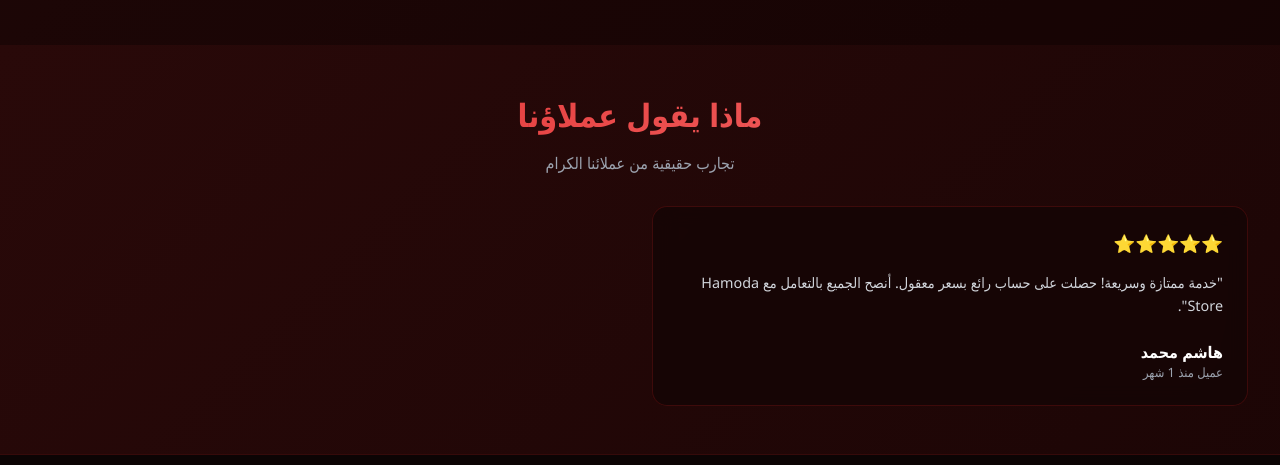
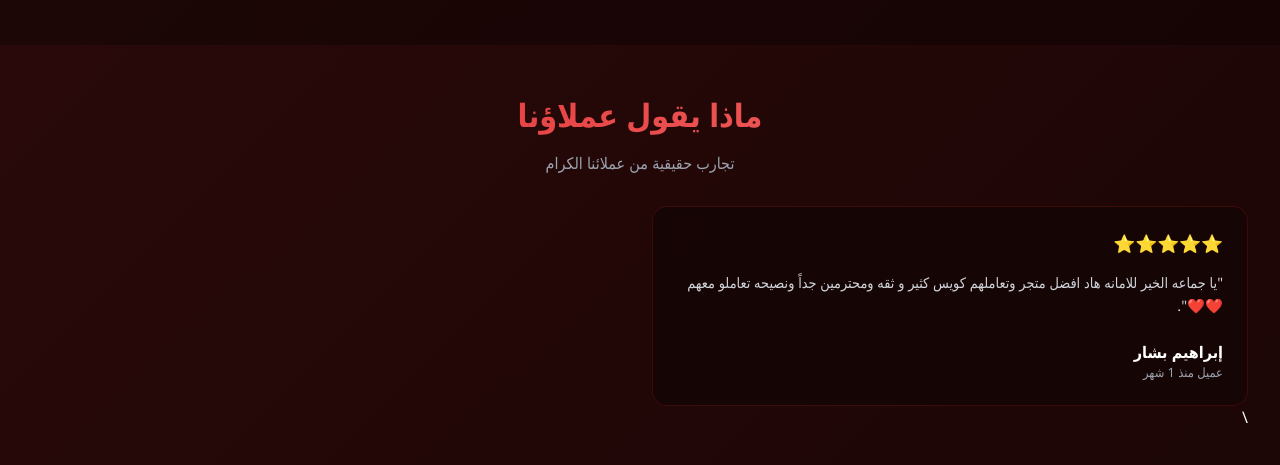
Before and after one commit to Hamoda-Store/Website, a plain HTML site: page index.html in a window 1280 px wide. Shown: the part 2982-3447 px from the top of the page. Drawn offline with nearby package versions, Linux system fonts and the light colour scheme.

Commit message:
Add files via upload

```diff
--- a/index.html
+++ b/index.html
@@ -1419,13 +1419,13 @@ input::placeholder, textarea::placeholder {
             <div class="testimonials-grid">
                 <div class="testimonial-card">
                     <div class="stars">⭐⭐⭐⭐⭐</div>
-                    <p>"خدمة ممتازة وسريعة! حصلت على حساب رائع بسعر معقول. أنصح الجميع بالتعامل مع Hamoda Store".</p>
+                    <p>"يا جماعه الخير للامانه هاد افضل متجر وتعاملهم كويس كثير و ثقه ومحترمين جداً ونصيحه تعاملو معهم❤️❤️".</p>
                     <div class="customer-info">
-                        <div class="customer-name">هاشم محمد</div>
+                        <div class="customer-name">إبراهيم بشار</div>
                         <div class="customer-title">عميل منذ 1 شهر</div>
                     </div>
                 </div>
-                </div>
+                </div>\
             </div>
         </div>
     </section>
```
